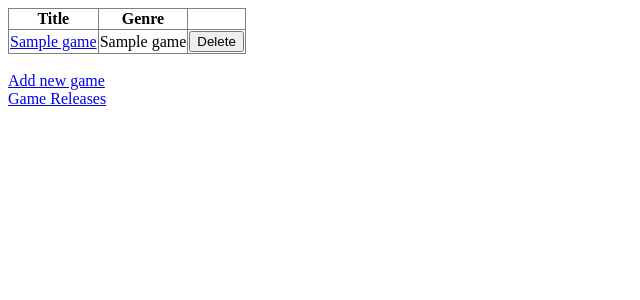
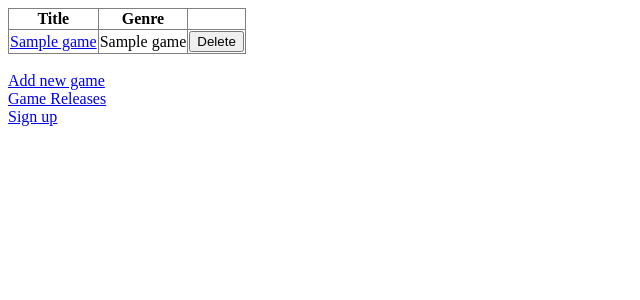
Before and after one commit to SSheldon/game-atlas, a Django app: template games/templates/games/index.html in a window 1280 px wide. Shown: the top 300 px of the page, without its empty margins (0-640 px from the left). Run offline with Django 3.2, Linux system fonts and the light colour scheme; the template is opened without the code that fills it: most values are stand-ins (such as "Sample title", 1, 10 or a date in 2020).

Commit message:
Added signup link on the homepage
This was just to show you guys how its done

```diff
--- a/games/templates/games/index.html
+++ b/games/templates/games/index.html
@@ -27,3 +27,5 @@
 <a href="{% url 'games:game_add' %}">Add new game</a>
 <br />
 <a href="{% url 'games:releases' %}">Game Releases</a>
+<br />
+<a href="{% url 'accounts:signup' %}">Sign up</a>
```
